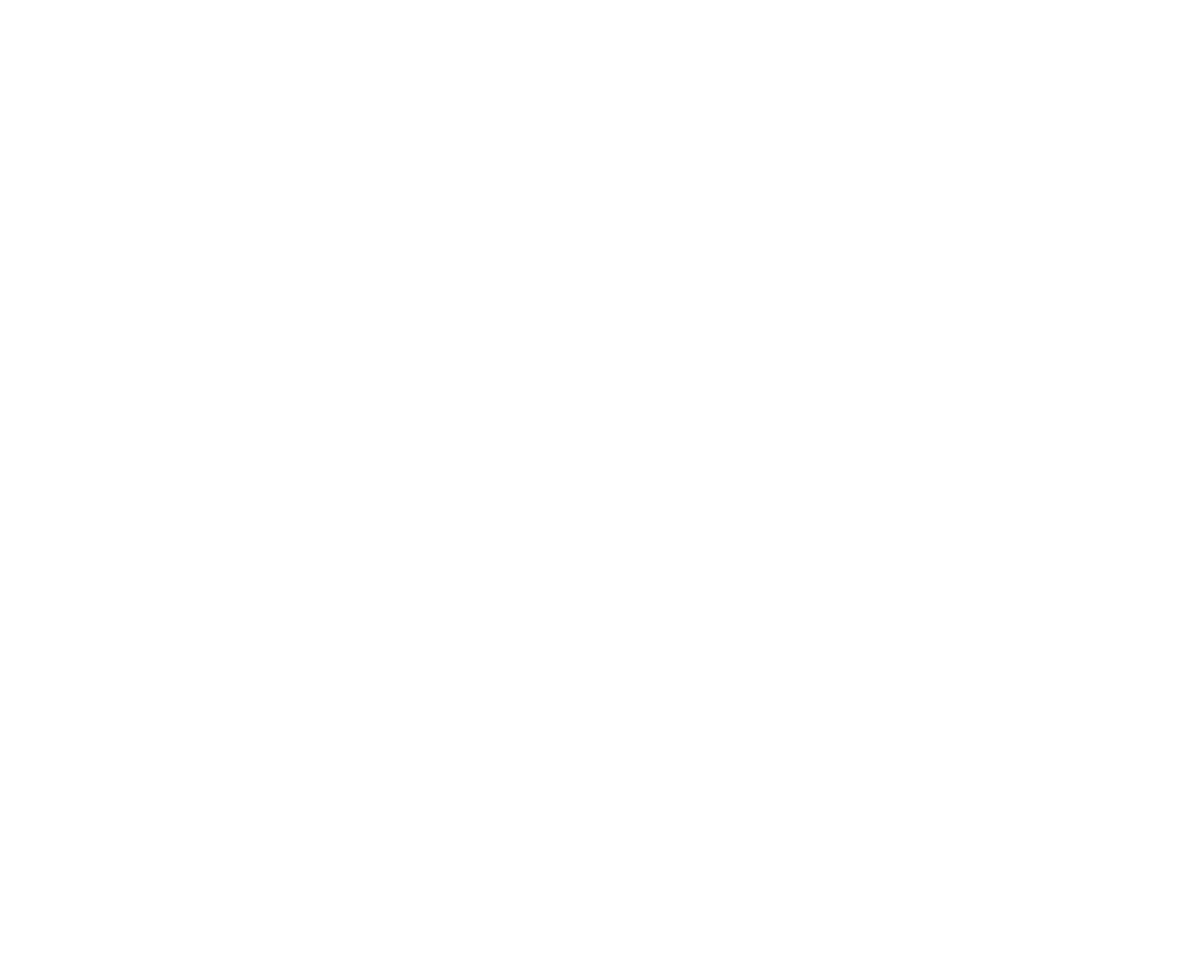
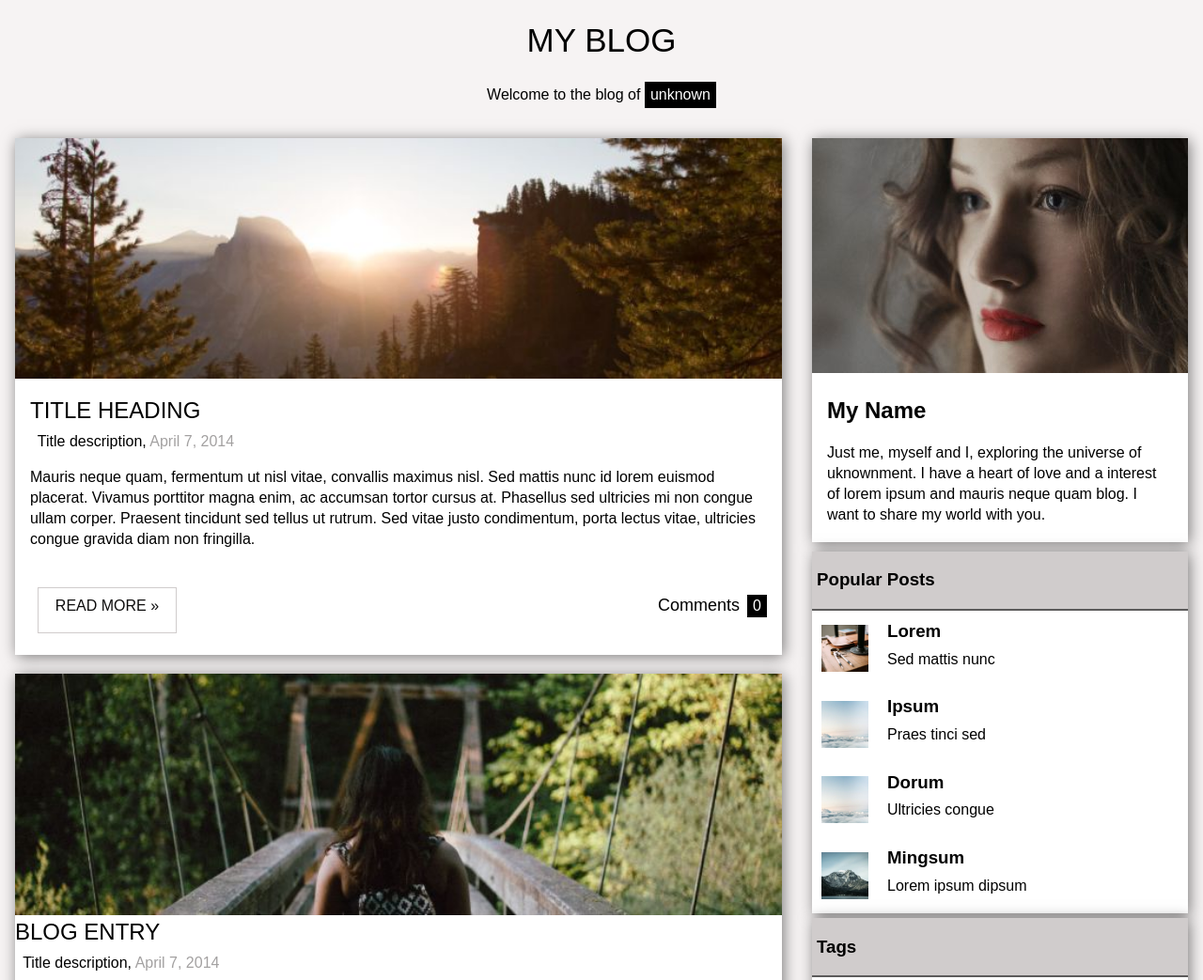
Before and after one commit to boanong/blog-project, a plain HTML site: page index.html in a window 1280 px wide. Shown: the top 1043 px of the page at 94% size. Before the commit the page ends 800 px from the top, so only its background shows below. Drawn offline with Linux system fonts and the light colour scheme.

Commit message:
design of blog template

```diff
--- a/assets/Styles/style.css
+++ b/assets/Styles/style.css
@@ -1,4 +1,4 @@
-/* body {
+body {
   background-color: #f2eded9d;
   margin: 0;
   font-family: Arial, Helvetica, sans-serif;
@@ -251,4 +251,4 @@ footer {
   .first-bottom .comments {
     font-size: 15px;
   }
-} */
+}
--- a/index.html
+++ b/index.html
@@ -8,7 +8,7 @@
     <title>BLOG</title>
   </head>
   <body>
-      <!-- <header>
+       <header>
         <h1>MY BLOG</h1>
         <p>Welcome to the blog of <span class="spone">unknown</span></p>
       </header>
@@ -163,6 +163,6 @@
       <a href="" class="foot">Previous</a>
       <button class="feet">Next </button>
       <p>Powered by <a href="" class="w3">w3schools</p>
-    </footer> -->
+    </footer>
   </body>
 </html>
```
